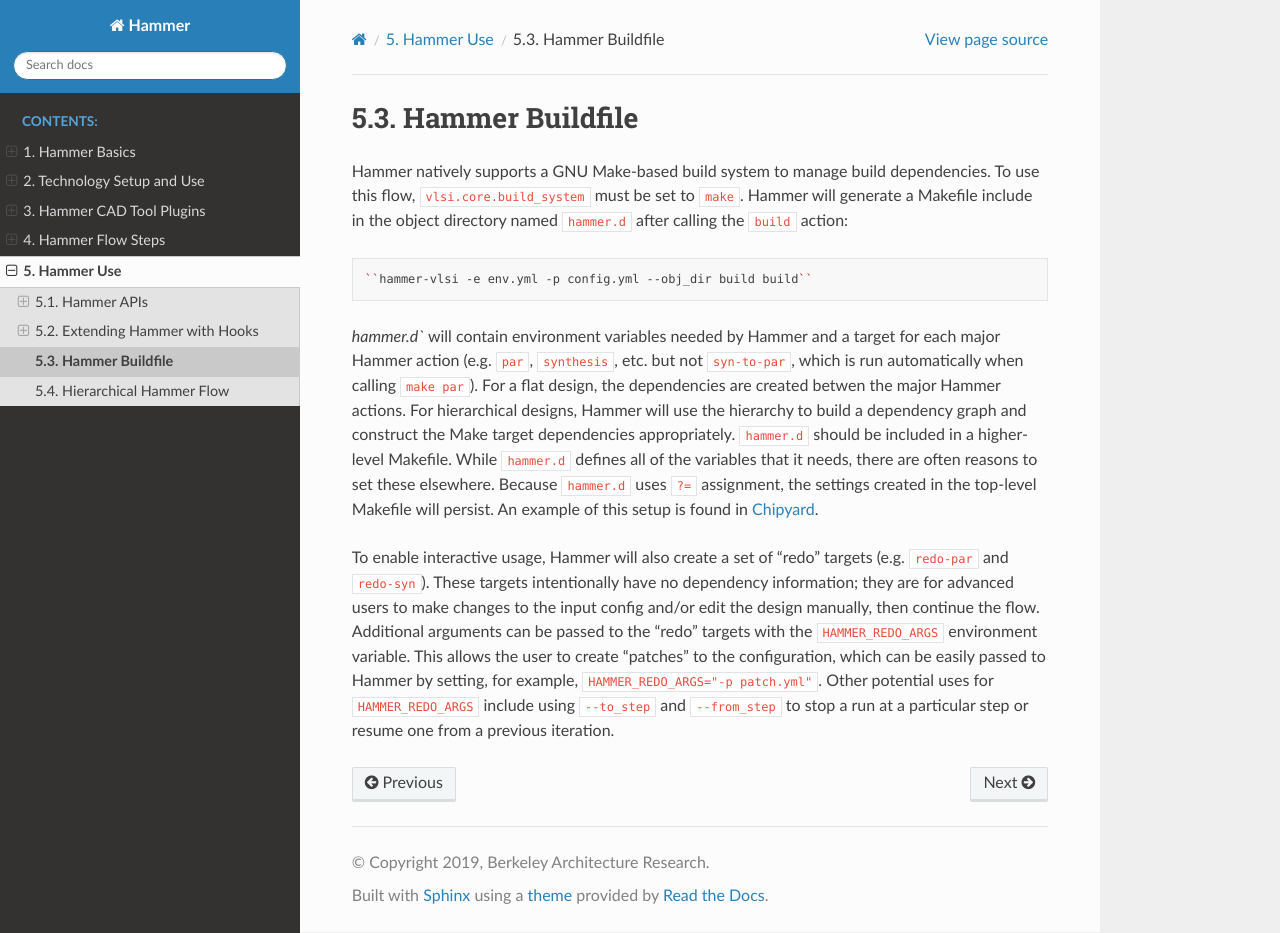
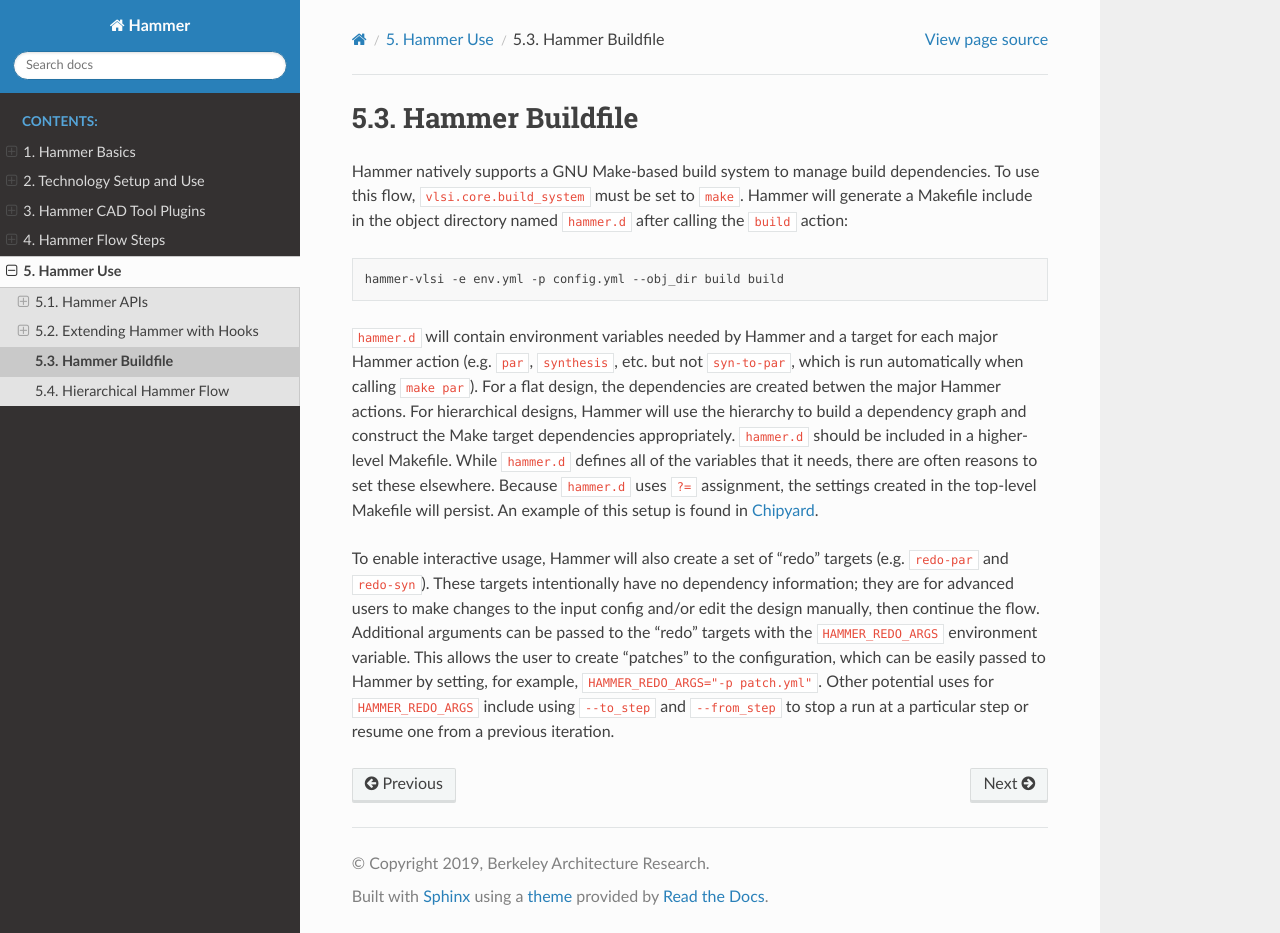
Before and after one commit to ucb-bar/hammer, a Sphinx documentation site: the page built from doc/Hammer-Use/Buildfile.rst, in a window 1280 px wide and 933 px high. Built offline with Sphinx 7.4.7 and the Read the Docs theme 2.0.0, drawn with Linux system fonts in a browser that asks for light colours; pages that are not in the unit, such as notebooks, are missing from menus.

Commit message:
ticks are annoying

```diff
--- a/doc/Hammer-Basics/Hammer-Overview.rst
+++ b/doc/Hammer-Basics/Hammer-Overview.rst
@@ -56,7 +56,7 @@ This is calling the ``__main__()`` method of the ``CLIDriver`` class. An example
 
     hammer-vlsi -e env.yml -p config.yml --obj_dir build par
 
-Using hooks requires the designer to extend the ``CLIDriver`` class. A good example exists in the `Chipyard <https://github.com/ucb-bar/chipyard>` repository (``chipyard/vlsi/example-vlsi``). This would change the invocation to something like the following:
+Using hooks requires the designer to extend the ``CLIDriver`` class. A good example exists in the `Chipyard <https://github.com/ucb-bar/chipyard>`__ repository (``chipyard/vlsi/example-vlsi``). This would change the invocation to something like the following:
 
 .. _call-example-hooks:
 .. code-block:: bash
--- a/doc/Hammer-Use/Buildfile.rst
+++ b/doc/Hammer-Use/Buildfile.rst
@@ -9,9 +9,9 @@ Hammer will generate a Makefile include in the object directory named ``hammer.d
 
 .. code-block:: shell
 
-    ``hammer-vlsi -e env.yml -p config.yml --obj_dir build build``
+    hammer-vlsi -e env.yml -p config.yml --obj_dir build build
 
-`hammer.d`` will contain environment variables needed by Hammer and a target for each major Hammer action (e.g. ``par``, ``synthesis``, etc. but not ``syn-to-par``, which is run automatically when calling ``make par``).
+``hammer.d`` will contain environment variables needed by Hammer and a target for each major Hammer action (e.g. ``par``, ``synthesis``, etc. but not ``syn-to-par``, which is run automatically when calling ``make par``).
 For a flat design, the dependencies are created betwen the major Hammer actions.
 For hierarchical designs, Hammer will use the hierarchy to build a dependency graph and construct the Make target dependencies appropriately.
 ``hammer.d`` should be included in a higher-level Makefile.
--- a/doc/Hammer-Use/Hammer-APIs.rst
+++ b/doc/Hammer-Use/Hammer-APIs.rst
@@ -5,7 +5,7 @@ Hammer APIs
 
 Hammer has a growing collection of APIs that use objects defined by the technology plugin, such as stackups and special cells. They expose useful extracted information from Hammer IR to other methods, such as in tool plugins that will implement this information in a tool-compatible manner.
 
-For syntax details about the Hammer IR needed to use these APIs, refer to the ``defaults.yml <https://github.com/ucb-bar/hammer/blob/master/src/hammer-vlsi/defaults.yml>``__.
+For syntax details about the Hammer IR needed to use these APIs, refer to the `defaults.yml <https://github.com/ucb-bar/hammer/blob/master/src/hammer-vlsi/defaults.yml>`__.
 
 Power Specification
 -------------------
```
